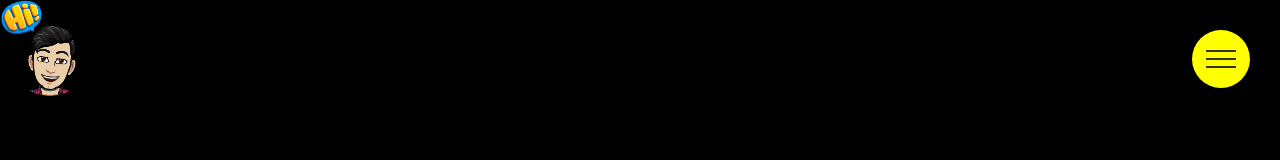
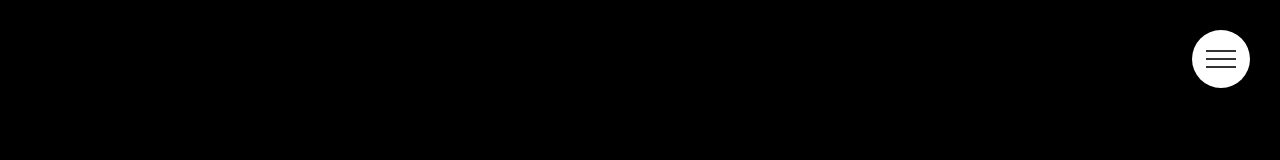
Before and after one commit to 00tanveer/myblog-react, a React app: page / in a window 1280 px wide. Built offline with nearby package versions, Linux system fonts and the light colour scheme.

Commit message:
adjustments

```diff
--- a/public/index.html
+++ b/public/index.html
@@ -11,6 +11,7 @@
     <link rel="manifest" href="%PUBLIC_URL%/manifest.json">
     <link rel="shortcut icon" href="%PUBLIC_URL%/favicon.ico">
     <link href="https://fonts.googleapis.com/css?family=Roboto:100,300,400" rel="stylesheet">
+<link href="https://fonts.googleapis.com/css?family=Lato:100,300,300i,400,700,900" rel="stylesheet">
     <!--
       Notice the use of %PUBLIC_URL% in the tags above.
       It will be replaced with the URL of the `public` folder during the build.
--- a/src/components/navigation/Menu.js
+++ b/src/components/navigation/Menu.js
@@ -1,10 +1,34 @@
 import React, {Component} from 'react';
-import styled from 'styled-components';
+import styled, { ThemeProvider } from 'styled-components';
 import {Link} from 'react-router-dom';
 
 class Menu extends React.Component {
 
+    constructor(){
+        super();
+        this.state = {
+            width: window.innerWidth
+        }
+        this.updateDimensions = this.updateDimensions.bind(this);
+    }
+
+    updateDimensions() {
+        let update_width = window.innerWidth;
+        this.setState({ width: update_width});
+    }
+
+    componentDidMount(){
+        console.log(window.innerWidth);
+        this.updateDimensions();
+        window.addEventListener("resize", this.updateDimensions.bind(this));
+    }
+
+    componentWillUnmount() {
+        window.removeEventListener("resize", this.updateDimensions.bind(this));
+    }
+
     render(){
+        //console.log(window.innerWidth);
         const Lol = () => (
             <div className="white">
                 <h1>Hello</h1>
@@ -14,6 +38,10 @@ class Menu extends React.Component {
             </div>
         )
 
+        const theme = {
+            main: 'white'
+        };
+
         const StyledLol = styled.div`
             > .navigation {
                 > .checkbox {
@@ -21,7 +49,8 @@ class Menu extends React.Component {
                 }
 
                 > .button {
-                    background-color: yellow;
+                    //background-color: yellow;
+                    background-color: ${props => props.theme.main};
                     height: 5.8rem;
                     width: 5.8rem;
                     position: fixed;
@@ -29,7 +58,7 @@ class Menu extends React.Component {
                     right: 3rem;
                     border-radius: 50%;
                     z-index: 2000;
-                    box-shadow: 0 1rem 3rem rgba(black, .1);
+                    box-shadow: 0 1rem 3rem rgba(${props => props.theme.main}, .1);
                     text-align: center;
                     cursor: pointer;
 
@@ -72,7 +101,7 @@ class Menu extends React.Component {
                     position: fixed;
                     top: 3rem;
                     right: 3rem;
-                    background-image: linear-gradient(to bottom left, black 70%, yellow 30%);
+                    background-image: linear-gradient(to bottom left, black 75%, ${props => props.theme.main} 25%);
                     z-index: 1000;
                     transition: transform .8s cubic-bezier(.86, 0, .07, 1);
                 }
@@ -106,15 +135,15 @@ class Menu extends React.Component {
                                 &:visited {
                                     display: inline-block;
                                     font-size: 3.3rem;
-                                    font-family: "Roboto", sans-serif;
-                                    font-weight: 200;
+                                    font-family: "Lato", sans-serif;
+                                    font-weight: 100;
                                     padding: 1rem 2rem;
                                     width: 30rem;
                                     color: white;
                                     text-shadow: 0 0 3px white;
                                     text-decoration: none;
                                     text-transform: uppercase;
-                                    background-image: linear-gradient(110deg, transparent 0%, transparent 50%, yellow 50%);
+                                    background-image: linear-gradient(110deg, transparent 0%, transparent 50%, ${props => props.theme.main} 50%);
                                     clip-path: polygon(14% 0%, 100% 0, 86% 100%, 0% 100%);
                                     background-size: 240%;
                                     transition: all .4s;
@@ -136,15 +165,21 @@ class Menu extends React.Component {
                 }
 
                 > .checkbox:checked ~ .background {
-                    transform: scale(53);
+                    //transform: scale(53);
+                    transform: scale(calc(${this.state.width}/24));
+                    //zoom: 5;
                 }
+                /* > .checkbox:checked ~ .button {
+                    width: 4rem;
+                    height: 4rem;
+                } */
                 > .checkbox:checked ~ .navi {
                     opacity: 1;
                     width: 100%;
                 }
-
                 > .button:hover > .icon:before {
-                    top: -1rem;
+                    //top: -1rem;
+                    top: calc(-2rem + 1rem);
                 }
 
                 > .button:hover > .icon::after {
@@ -167,9 +202,11 @@ class Menu extends React.Component {
         `
         //background-image: linear-gradient(110deg, transparent 0%, transparent 60%, yellow 40%);
         return (
-            <StyledLol>
-                <div className="navigation">
-                    <input type="checkbox" className="checkbox" id="navi-toggle"/>
+
+            <ThemeProvider theme={theme}>
+                <StyledLol>
+                    <div className="navigation">
+                        <input type="checkbox" className="checkbox" id="navi-toggle" />
                         <label for="navi-toggle" className="button">
                             <span className="icon">&nbsp;</span>
                         </label>
@@ -184,8 +221,10 @@ class Menu extends React.Component {
                                 <li className="item"><Link to="/contact" className="link_">Contact</Link></li>
                             </ul>
                         </nav>
-                </div>
-            </StyledLol>
+                    </div>
+                </StyledLol>
+            </ThemeProvider>
+
         );
     }
 }
--- a/src/containers/pages/Landing.js
+++ b/src/containers/pages/Landing.js
@@ -16,8 +16,6 @@ class Landing extends Component {
   render() {
     return (
       <div>
-        <Img src="bitmoji_1.jpg" alt="Smiley face">
-        </Img>
         <Menu/>
       </div>
     );
--- a/src/index.js
+++ b/src/index.js
@@ -17,6 +17,7 @@ injectGlobal`
     }
     html{
         background-color: black;
+
         font-size: 62.5%;
         color: black;
     }
```
